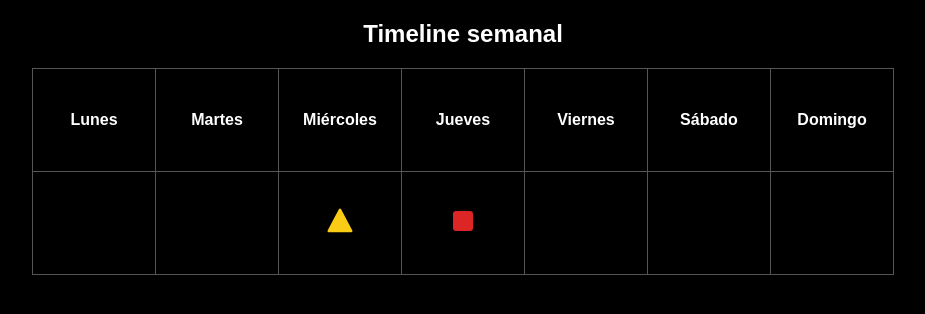
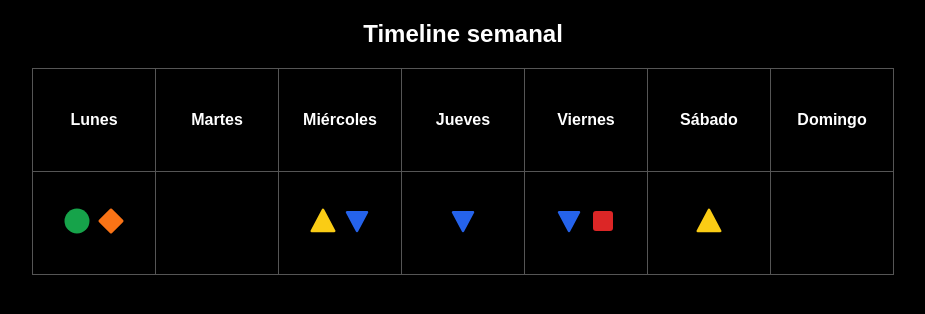
Before and after one commit to oracleai-script/index.html, a plain HTML site: page index.html in a window 1280 px wide. Shown: the whole page, without its empty margins (177-1102 px from the left). Drawn offline with Linux system fonts and the light colour scheme.

Commit message:
index.html

```diff
--- a/index.html
+++ b/index.html
@@ -75,16 +75,28 @@
       <th>Domingo</th>
     </tr>
     <tr>
+      <td style="cursor: default;"><div class="cell-content"><svg xmlns="http://www.w3.org/2000/svg" viewBox="0 0 120 120" role="img" aria-label="Círculo verde">
+      <circle cx="60" cy="60" r="50" fill="#16a34a"></circle>
+    </svg><svg xmlns="http://www.w3.org/2000/svg" viewBox="0 0 120 120" role="img" aria-label="Rombo naranja">
+      <path d="M60 15 L105 60 L60 105 L15 60 Z" fill="#f97316" stroke="#f97316" stroke-linejoin="round" stroke-width="10"></path>
+    </svg></div></td>
       <td style="cursor: default;"><div class="cell-content"></div></td>
-      <td style="cursor: default;"><div class="cell-content"></div></td>
-      <td style="cursor: default;"><div class="cell-content"><svg xmlns="http://www.w3.org/2000/svg" viewBox="0 0 120 120">
+      <td style="cursor: default;"><div class="cell-content"><svg xmlns="http://www.w3.org/2000/svg" viewBox="0 0 120 120" role="img" aria-label="Triángulo amarillo">
+      <path d="M60 15 L105 100 L15 100 Z" fill="#facc15" stroke="#facc15" stroke-linejoin="round" stroke-width="10"></path>
+    </svg><svg viewBox="0 0 120 120" xmlns="http://www.w3.org/2000/svg" role="img" aria-label="Triángulo invertido azul con esquinas redondeadas">
+      <path d="M20 25 L100 25 L60 100 Z" fill="#2563eb" stroke="#2563eb" stroke-linejoin="round" stroke-width="10"></path>
+    </svg></div></td>
+      <td style="cursor: default;"><div class="cell-content"><svg viewBox="0 0 120 120" xmlns="http://www.w3.org/2000/svg" role="img" aria-label="Triángulo invertido azul con esquinas redondeadas">
+      <path d="M20 25 L100 25 L60 100 Z" fill="#2563eb" stroke="#2563eb" stroke-linejoin="round" stroke-width="10"></path>
+    </svg></div></td>
+      <td style="cursor: default;"><div class="cell-content"><svg viewBox="0 0 120 120" xmlns="http://www.w3.org/2000/svg" role="img" aria-label="Triángulo invertido azul con esquinas redondeadas">
+      <path d="M20 25 L100 25 L60 100 Z" fill="#2563eb" stroke="#2563eb" stroke-linejoin="round" stroke-width="10"></path>
+    </svg><svg xmlns="http://www.w3.org/2000/svg" viewBox="0 0 120 120" role="img" aria-label="Cuadrado rojo">
+      <rect x="20" y="20" width="80" height="80" fill="#dc2626" rx="12" ry="12"></rect>
+    </svg></div></td>
+      <td style="cursor: default;"><div class="cell-content"><svg xmlns="http://www.w3.org/2000/svg" viewBox="0 0 120 120" role="img" aria-label="Triángulo amarillo">
       <path d="M60 15 L105 100 L15 100 Z" fill="#facc15" stroke="#facc15" stroke-linejoin="round" stroke-width="10"></path>
     </svg></div></td>
-      <td style="cursor: default;"><div class="cell-content"><svg xmlns="http://www.w3.org/2000/svg" viewBox="0 0 120 120">
-      <rect x="20" y="20" width="80" height="80" fill="#dc2626" rx="12" ry="12"></rect>
-    </svg></div></td>
-      <td style="cursor: default;"><div class="cell-content"></div></td>
-      <td style="cursor: default;"><div class="cell-content"></div></td>
       <td style="cursor: default;"><div class="cell-content"></div></td>
     </tr>
   </tbody></table>
@@ -97,4 +109,5 @@
 
 
 
+
 </body></html>
```
